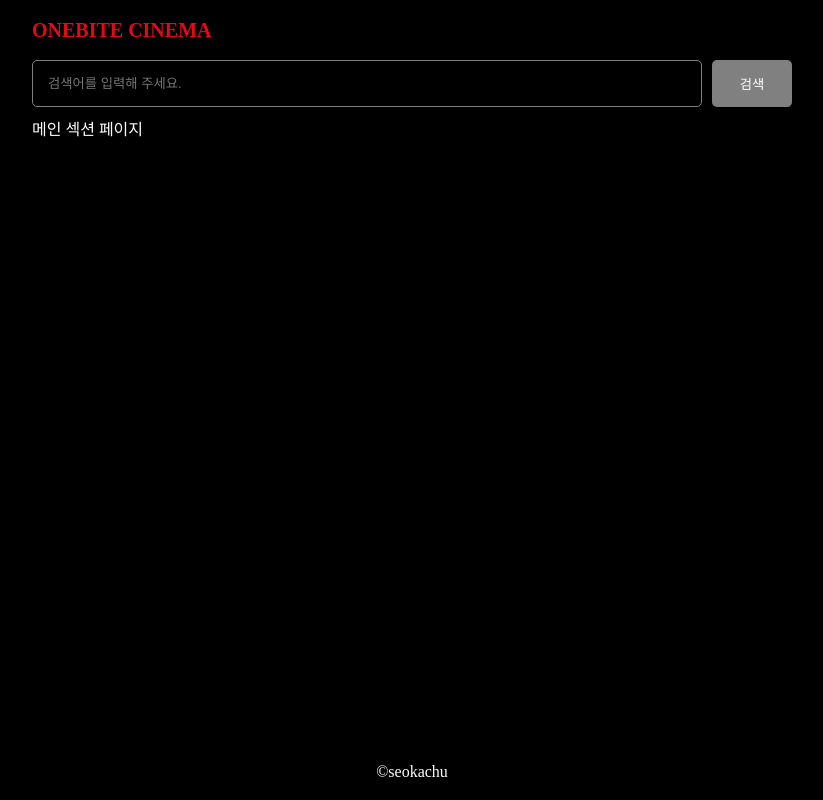
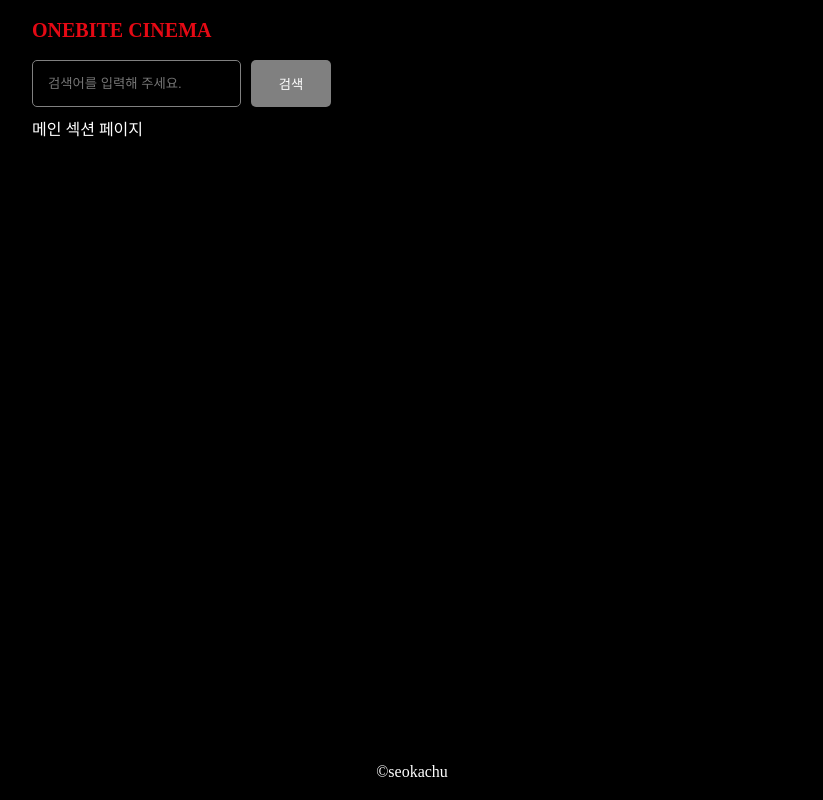
Before and after one commit to seokachu/onebite-cinema, a Next.js app: page / in a window 1280 px wide. Shown: the whole page, without its empty margins (228-1051 px from the left). Built offline with nearby package versions, Linux system fonts and the light colour scheme.

Commit message:
[Style] screen only css 추가

```diff
--- a/src/components/global-layout.module.css
+++ b/src/components/global-layout.module.css
@@ -1,4 +1,4 @@
-/*----------- LAYOUT ---------*/
+/*----------- LAYOUT ------------*/
 .wrapper {
   max-width: 800px;
   padding: 0 20px;
@@ -12,7 +12,7 @@
   flex: 1;
 }
 
-/*----------- HEADER ---------*/
+/*----------- HEADER ------------*/
 .header {
   padding: 20px 0;
 }
@@ -23,14 +23,13 @@
   font-weight: 700;
 }
 
-
-/*----------- FOOTER ---------*/
+/*----------- FOOTER ------------*/
 .footer {
   text-align: center;
   padding: 20px 0;
 }
 
-/*----------- ERROR ---------*/
+/*----------- ERROR ------------*/
 .error_section {
   display: flex;
   flex-direction: column;
@@ -52,3 +51,16 @@
 .error_section a:hover {
   color: gray;
 }
+
+/*----------- Screen Reader Only -----------*/
+.visually_hidden {
+  position: absolute;
+  width: 1px;
+  height: 1px;
+  padding: 0;
+  margin: -1px;
+  overflow: hidden;
+  clip: rect(0, 0, 0, 0);
+  white-space: nowrap;
+  border-width: 0;
+}
--- a/src/components/search/SearchableLayout.tsx
+++ b/src/components/search/SearchableLayout.tsx
@@ -1,14 +1,15 @@
 import { useEffect, useState } from "react";
 import { useRouter } from "next/router";
 import style from "./searchable-layout.module.css";
+import globalStyle from "../global-layout.module.css";
 
 export default function SearchableLayout({
   children,
 }: {
   children: React.ReactNode;
 }) {
+  const router = useRouter();
   const [search, setSearch] = useState("");
-  const router = useRouter();
   const q = router.query.q as string;
 
   useEffect(() => {
@@ -32,12 +33,15 @@ export default function SearchableLayout({
     <div>
       <form onSubmit={onSubmit}>
         <div className={style.search_inner}>
+          <label>
+            <span className={globalStyle.visually_hidden}>영화제목 검색</span>
             <input
               type="text"
               value={search}
               onChange={onChangeSearch}
               placeholder="검색어를 입력해 주세요."
             />
+          </label>
           <button type="submit">검색</button>
         </div>
       </form>
```
Lines whose indentation alone changed are shown as unchanged.
